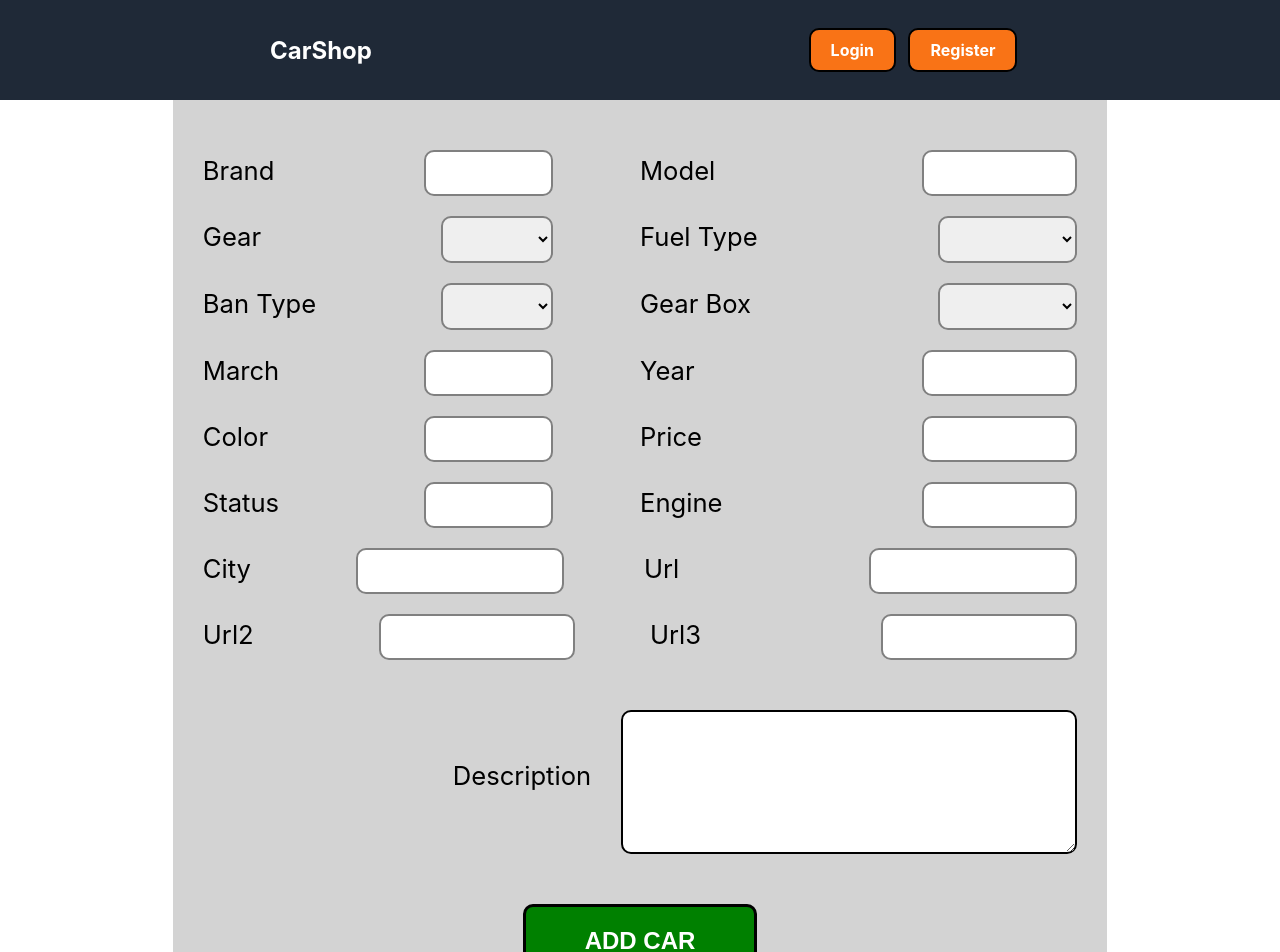
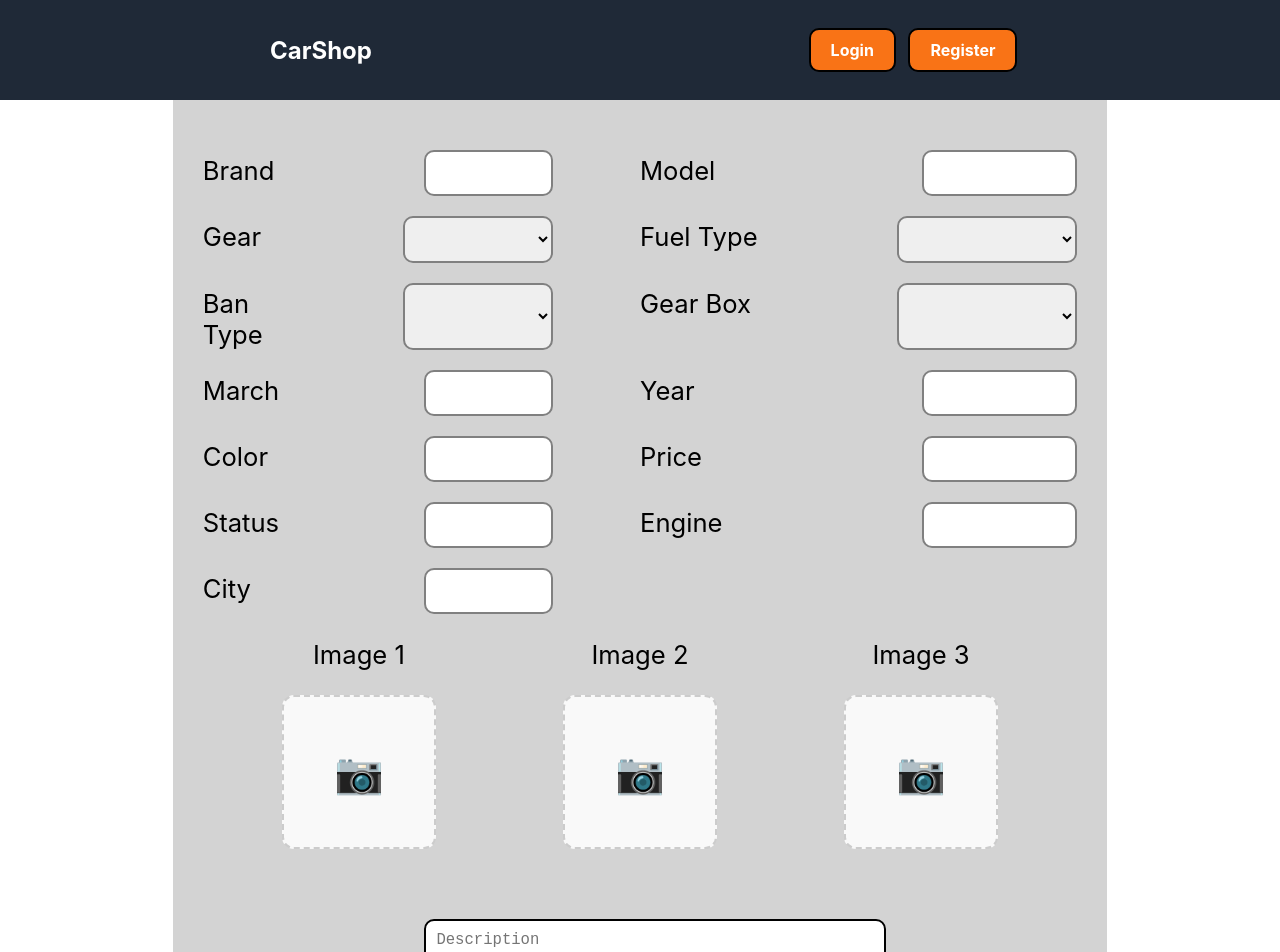
Before and after one commit to JavidGasim/CarShop-Front, a React (Create React App) app: page /new_announcement in a window 1280 px wide. Shown: the top 952 px of the page. Built offline with nearby package versions, Linux system fonts and the light colour scheme; no server answers.

Commit message:
car add ready

```diff
--- a/src/Components/AddCar.js
+++ b/src/Components/AddCar.js
@@ -2,6 +2,8 @@ import React, { useEffect, useRef, useState } from "react";
 import "./AddCar.css";
 import axios from "axios";
 import { faMarker } from "@fortawesome/free-solid-svg-icons";
+import Cookies from "js-cookie";
+import { useNavigate } from "react-router-dom";
 
 export default function AddCar() {
   const cookies = document.cookie.split(";");
@@ -14,6 +16,8 @@ export default function AddCar() {
     }
   });
   const [datas, setDatas] = useState([]);
+
+  const generalUrl = "https://localhost:7268/api/";
 
   const jsonUrl = "http://localhost:27001/cars";
   const id = useRef(0);
@@ -37,6 +41,147 @@ export default function AddCar() {
   const [url2, setUrl2] = useState();
   const [url3, setUrl3] = useState();
   const [description, setDescription] = useState();
+
+  const [imagePreview1, setImagePreview1] = useState(null);
+  const [imagePreview2, setImagePreview2] = useState(null);
+  const [imagePreview3, setImagePreview3] = useState(null);
+  const [imageUrl1, setImageUrl1] = useState("");
+  const [imageUrl2, setImageUrl2] = useState("");
+  const [imageUrl3, setImageUrl3] = useState("");
+
+  const navigate = useNavigate();
+
+  const handleImageChange1 = async (e) => {
+    const file = e.target.files[0];
+    if (!file) {
+      // setImageFile(file); // backend-ə göndərmək üçün fayl
+      // setImagePreview(URL.createObjectURL(file)); // ön izləmə üçün
+      return;
+    }
+
+    const allowedFormats = [
+      "image/jpeg",
+      "image/png",
+      "image/gif",
+      "image/bmp",
+      "image/webp",
+    ];
+
+    if (!allowedFormats.includes(file.type)) {
+      alert("Yalnız şəkil formatında fayllara icazə verilir!");
+      return;
+    }
+
+    const newPreviewUrl = URL.createObjectURL(file);
+    setImagePreview1(newPreviewUrl);
+
+    const formData = new FormData();
+    formData.append("file", file);
+
+    try {
+      const response = await axios.post(
+        "https://localhost:7268/api/Image/newImage",
+        formData,
+        {
+          headers: {
+            "Content-Type": "multipart/form-data",
+          },
+        }
+      );
+      setImageUrl1(response.data.imageUrl);
+      console.log("Şəkil yükləndi:", response.data.imageUrl);
+    } catch (error) {
+      console.error("Yükləmə xətası:", error);
+    }
+  };
+
+  const handleImageChange2 = async (e) => {
+    const file = e.target.files[0];
+    if (!file) {
+      // setImageFile(file); // backend-ə göndərmək üçün fayl
+      // setImagePreview(URL.createObjectURL(file)); // ön izləmə üçün
+      return;
+    }
+
+    const allowedFormats = [
+      "image/jpeg",
+      "image/png",
+      "image/gif",
+      "image/bmp",
+      "image/webp",
+    ];
+
+    if (!allowedFormats.includes(file.type)) {
+      alert("Yalnız şəkil formatında fayllara icazə verilir!");
+      return;
+    }
+
+    const newPreviewUrl = URL.createObjectURL(file);
+    setImagePreview2(newPreviewUrl);
+
+    const formData = new FormData();
+    formData.append("file", file);
+
+    try {
+      const response = await axios.post(
+        "https://localhost:7268/api/Image/newImage",
+        formData,
+        {
+          headers: {
+            "Content-Type": "multipart/form-data",
+          },
+        }
+      );
+      setImageUrl2(response.data.imageUrl);
+      console.log("Şəkil yükləndi:", response.data.imageUrl);
+    } catch (error) {
+      console.error("Yükləmə xətası:", error);
+    }
+  };
+
+  const handleImageChange3 = async (e) => {
+    const file = e.target.files[0];
+    if (!file) {
+      // setImageFile(file); // backend-ə göndərmək üçün fayl
+      // setImagePreview(URL.createObjectURL(file)); // ön izləmə üçün
+      return;
+    }
+
+    const allowedFormats = [
+      "image/jpeg",
+      "image/png",
+      "image/gif",
+      "image/bmp",
+      "image/webp",
+    ];
+
+    if (!allowedFormats.includes(file.type)) {
+      alert("Yalnız şəkil formatında fayllara icazə verilir!");
+      return;
+    }
+
+    const newPreviewUrl = URL.createObjectURL(file);
+    setImagePreview3(newPreviewUrl);
+
+    const formData = new FormData();
+    formData.append("file", file);
+
+    try {
+      const response = await axios.post(
+        "https://localhost:7268/api/Image/newImage",
+        formData,
+        {
+          headers: {
+            "Content-Type": "multipart/form-data",
+          },
+        }
+      );
+      setImageUrl3(response.data.imageUrl);
+      console.log("Şəkil yükləndi:", response.data.imageUrl);
+    } catch (error) {
+      console.error("Yükləmə xətası:", error);
+    }
+  };
 
   function selectNewOil(e) {
     setSelectedOil(e.target.value);
@@ -69,60 +214,92 @@ export default function AddCar() {
     });
   }
 
-  useEffect(() => {
-    GetMovies();
+  // useEffect(() => {
+  //   GetMovies();
+  // });
+
+  const [currentUser, setCurrentUser] = useState({
+    id: "",
+    userName: "",
+    firstName: "",
+    lastName: "",
+    profilePicture: "",
+    email: "",
+    phoneNumber: "",
+    city: "",
   });
 
+  function CurrentUser() {
+    var url = generalUrl + `Account/currentUser`;
+    const name = Cookies.get("username");
+    const token = Cookies.get(name);
+
+    axios
+      .get(url, {
+        headers: {
+          Authorization: `Bearer ${token}`,
+        },
+      })
+      .then((d) => {
+        console.log(d.data);
+        setCurrentUser(d.data.user);
+      })
+      .catch((err) => {
+        console.log("Xəta:", err.response?.status, err.response?.data);
+      });
+  }
+
+  useEffect(() => {
+    CurrentUser();
+  }, []);
+
   function addNewCar() {
-    id.current = datas.length;
-    id.current++;
+    var url = generalUrl + `Car`;
+    // const timePart = Date.now() % 1000000; // Son 6 rəqəmi götür (max: 999999)
+    // const randomPart = Math.floor(Math.random() * 1000); // 0-999 arası
+    // const uniqueId = timePart * 1000 + randomPart;
+    // console.log(uniqueId); // məsələn: 1716475373829842 (bu artıq tam ədəddir)
 
-    // document.cookie = `id=${id.current};path=/;`;
-    const car = {
-      id: String(`${id.current}`),
-      color: "white",
-      isFav: false,
-      url: url,
-      url2: url2,
-      url3: url3,
-      price: price,
-      city: city,
+    var obj = {
+      // Id: uniqueId,
+      Color: color,
+      Url1: imageUrl1,
+      Url2: imageUrl2,
+      Url3: imageUrl3,
+      Price: price,
       Marka: marka,
       Model: model,
-      GraduationYear: year,
+      Year: year,
       BanType: banType,
-      Color: color,
-      Engine: engine + "/" + selectedOil,
+      Engine: engine,
       March: march,
       GearBox: selectedGearBox,
       Gear: selectedGear,
-      New: "",
-      Owners: selectedOwners,
+      IsNew: march == "0" ? "true" : "false",
       Situation: situation,
-      Market: selectedMarket,
       Description: description,
+      UserId: currentUser.id,
+      FuelType: selectedOil,
     };
-    axios.post(jsonUrl, car).then((data) => console.log(data));
 
-    setUrl("");
-    setPrice("");
-    setCity("");
-    setMarka("");
-    setModel("");
-    setYear("");
-    setBanType("");
-    setColor("");
-    setEngine("");
-    setSelectedOil("");
-    setMarch("");
-    setSelectedGearBox("");
-    setSelectedGear("");
-    setSelectedOwners("");
-    setSituation("");
-    setSelectedMarket("");
-    setDescription("");
-    setUrl2("");
-    setUrl3("");
+    const name = Cookies.get("username");
+    const token = Cookies.get(name);
+
+    try {
+      axios
+        .post(url, obj, {
+          headers: {
+            Authorization: `Bearer ${token}`,
+          },
+        })
+        .then((d) => {
+          console.log(d.data);
+          alert("Car added successfully!");
+          navigate("/cars");
+        });
+    } catch (err) {
+      console.log("Xəta:", err.response?.status, err.response?.data);
+    }
   }
   return (
     <section
@@ -192,6 +369,7 @@ export default function AddCar() {
               required
               value={selectedGear}
               onChange={(e) => selectNewGear(e)}
+              style={{ width: "150px" }}
             >
               <option value=""></option>
               <option value="Rear">Rear</option>
@@ -211,6 +389,7 @@ export default function AddCar() {
               required
               value={selectedOil}
               onChange={(e) => selectNewOil(e)}
+              style={{ width: "180px" }}
             >
               <option value=""></option>
               <option value="Petrol">Petrol</option>
@@ -244,6 +423,7 @@ export default function AddCar() {
               required
               value={banType}
               onChange={(e) => setBanType(e.target.value)}
+              style={{ width: "150px" }}
             >
               <option value=""></option>
               <option value="Bus">Bus</option>
@@ -291,9 +471,9 @@ export default function AddCar() {
             <label>Gear Box</label>
             <select
               required
-              style={{ marginLeft: "55px" }}
               value={selectedGearBox}
               onChange={(e) => selectNewGearBox(e)}
+              style={{ width: "180px" }}
             >
               <option value=""></option>
               <option value="Automatic">Automatic</option>
@@ -418,7 +598,6 @@ export default function AddCar() {
             <input
               required
               value={engine}
-              style={{ marginLeft: "65px" }}
               onChange={(e) => setEngine(e.target.value)}
             ></input>
           </div>
@@ -427,71 +606,151 @@ export default function AddCar() {
         <section
           style={{
             display: "flex",
-            justifyContent: "start",
+            justifyContent: "space-between",
             paddingLeft: "30px",
             paddingRight: "30px",
             marginTop: "20px",
+          }}
+        >
+          <div
+            style={{
+              display: "flex",
+              width: " 40%",
+              justifyContent: "space-between",
             }}
           >
             <label>City</label>
             <input
               required
               value={city}
-            style={{ marginLeft: "105px" }}
               onChange={(e) => setCity(e.target.value)}
             ></input>
-          <label style={{ marginLeft: "80px" }}>Url</label>
-          <input
-            required
-            value={url}
-            style={{ marginLeft: "190px" }}
-            onChange={(e) => setUrl(e.target.value)}
-          ></input>
+          </div>
         </section>
         <section
           style={{
             display: "flex",
-            justifyContent: "start",
+            justifyContent: "space-between",
             paddingLeft: "30px",
             paddingRight: "30px",
             marginTop: "20px",
           }}
         >
-          <label>Url2</label>
+          <div
+            style={{
+              display: "flex",
+              flexDirection: "column",
+              width: " 50%",
+              justifyContent: "space-between",
+            }}
+          >
+            <label style={{ textAlign: "center" }}>Image 1</label>
+            <div className="image-upload-wrapper">
+              <label htmlFor="upload-input-1" className="upload-label">
+                {imagePreview1 ? (
+                  <img
+                    src={imagePreview1}
+                    alt="Uploaded"
+                    className="preview-image"
+                  />
+                ) : (
+                  <div className="default-icon">📷</div>
+                )}
+              </label>
               <input
-            required
-            value={url2}
-            style={{ marginLeft: "125px" }}
-            onChange={(e) => setUrl2(e.target.value)}
-          ></input>
-          <label style={{ marginLeft: "75px" }}>Url3</label>
+                type="file"
+                id="upload-input-1"
+                accept="image/*"
+                onChange={handleImageChange1}
+                style={{ display: "none" }}
+              />
+            </div>
+          </div>
+
+          <div
+            style={{
+              display: "flex",
+              flexDirection: "column",
+              width: " 40%",
+              justifyContent: "space-between",
+            }}
+          >
+            <label style={{ textAlign: "center" }}>Image 2</label>
+            <div className="image-upload-wrapper">
+              <label htmlFor="upload-input-2" className="upload-label">
+                {imagePreview2 ? (
+                  <img
+                    src={imagePreview2}
+                    alt="Uploaded"
+                    className="preview-image"
+                  />
+                ) : (
+                  <div className="default-icon">📷</div>
+                )}
+              </label>
               <input
-            required
-            value={url3}
-            style={{ marginLeft: "180px" }}
-            onChange={(e) => setUrl3(e.target.value)}
-          ></input>
+                type="file"
+                id="upload-input-2"
+                accept="image/*"
+                onChange={handleImageChange2}
+                style={{ display: "none" }}
+              />
+            </div>
+          </div>
+          <div
+            style={{
+              display: "flex",
+              flexDirection: "column",
+              width: " 50%",
+              justifyContent: "space-between",
+            }}
+          >
+            <label style={{ textAlign: "center" }}>Image 3</label>
+            <div className="image-upload-wrapper">
+              <label htmlFor="upload-input-3" className="upload-label">
+                {imagePreview3 ? (
+                  <img
+                    src={imagePreview3}
+                    alt="Uploaded"
+                    className="preview-image"
+                  />
+                ) : (
+                  <div className="default-icon">📷</div>
+                )}
+              </label>
+              <input
+                type="file"
+                id="upload-input-3"
+                accept="image/*"
+                onChange={handleImageChange3}
+                style={{ display: "none" }}
+              />
+            </div>
+          </div>
         </section>
         <section
           style={{
             display: "flex",
-            justifyContent: "start",
+            justifyContent: "center",
             paddingLeft: "30px",
             paddingRight: "30px",
             marginTop: "50px",
           }}
         >
-          <label style={{ marginLeft: "250px", marginTop: "50px" }}>
+          {/* <label style={{ alignItems: "center", alignSelf: "center" }}>
             Description
-          </label>
+          </label> */}
           <textarea
             required
             value={description}
+            placeholder="Description"
             onChange={(e) => setDescription(e.target.value)}
           ></textarea>
         </section>
 
-        <button type="submit">ADD CAR</button>
+        <button type="submit" style={{ backgroundColor: "#f97316" }}>
+          ADD CAR
+        </button>
       </form>
     </section>
   );
--- a/src/Components/Menu/Menu.js
+++ b/src/Components/Menu/Menu.js
@@ -33,26 +33,26 @@ export default function Menu() {
     console.log("All cookies deleted.");
   };
 
-  if (isLoggedIn) {
-    const name = Cookies.get("username");
-    const token = Cookies.get(name);
-    const url = generalUrl + `Account/currentUser`;
-    axios
-      .get(url, {
-        headers: {
-          Authorization: `Bearer ${token}`,
-        },
-      })
-      .then((response) => {
-        // setUser(response.data.user);
-        console.log(response.data);
-        // setArtist(response.data.user);
-        setCurrentUser(response.data.user);
-      })
-      .catch((error) => {
-        alert(error.response.data.message);
-      });
-  }
+  // if (isLoggedIn) {
+  //   const name = Cookies.get("username");
+  //   const token = Cookies.get(name);
+  //   const url = generalUrl + `Account/currentUser`;
+  //   axios
+  //     .get(url, {
+  //       headers: {
+  //         Authorization: `Bearer ${token}`,
+  //       },
+  //     })
+  //     .then((response) => {
+  //       // setUser(response.data.user);
+  //       console.log(response.data);
+  //       // setArtist(response.data.user);
+  //       setCurrentUser(response.data.user);
+  //     })
+  //     .catch((error) => {
+  //       alert(error.response.data.message);
+  //     });
+  // }
 
   return (
     <>
```
Lines whose indentation alone changed are shown as unchanged.
